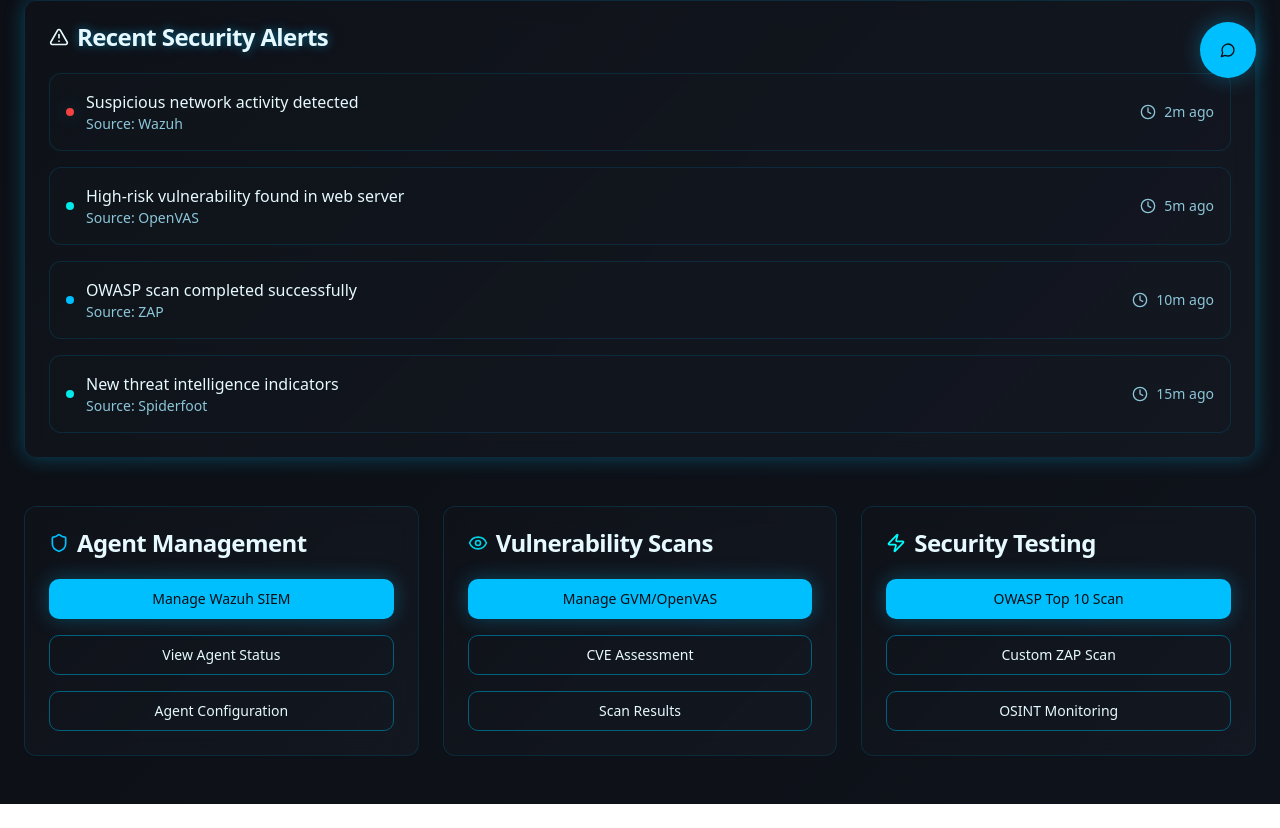
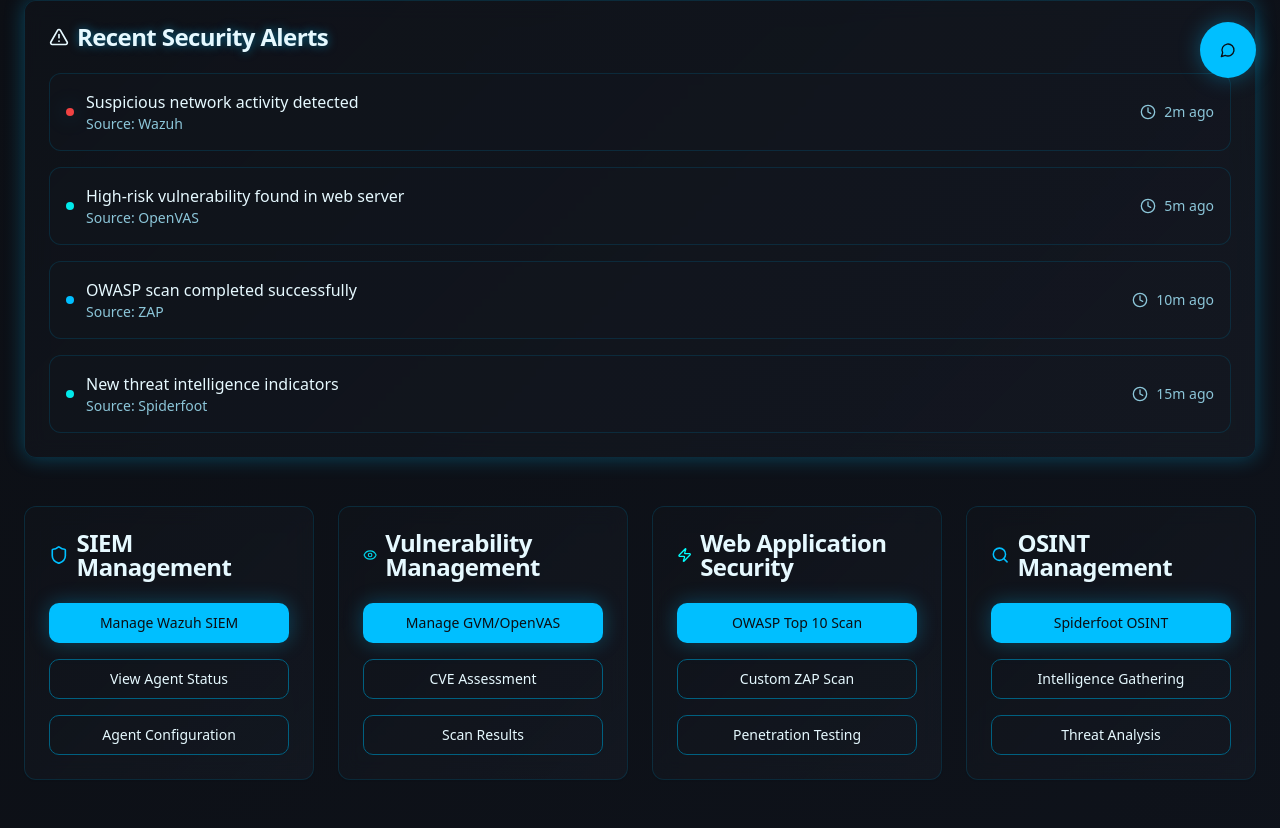
Before and after one commit to ChristianUhlander/blue-core-nexus, a React (Vite) app: page / in a window 1280 px wide. Shown: the part 698-1526 px from the top of the page. Before the commit the page ends 1502 px from the top, so only its background shows below. Built offline with nearby package versions, Linux system fonts and the light colour scheme.

Commit message:
Refactor menu and add OSINT
Remade the menu with the same style and moved it. Added a new section for OSINT Management with Spiderfoot integration.

```diff
--- a/src/components/SecurityDashboard.tsx
+++ b/src/components/SecurityDashboard.tsx
@@ -182,13 +182,13 @@ const SecurityDashboard = () => {
           </CardContent>
         </Card>
 
-        {/* Quick Actions */}
-        <div className="grid grid-cols-1 md:grid-cols-3 gap-6">
+        {/* Security Management Console */}
+        <div className="grid grid-cols-1 md:grid-cols-2 xl:grid-cols-4 gap-6">
           <Card className="gradient-card glow-hover">
             <CardHeader>
               <CardTitle className="flex items-center gap-2">
                 <Shield className="h-5 w-5 text-primary" />
-                Agent Management
+                SIEM Management
               </CardTitle>
             </CardHeader>
             <CardContent className="space-y-4">
@@ -212,7 +212,7 @@ const SecurityDashboard = () => {
             <CardHeader>
               <CardTitle className="flex items-center gap-2">
                 <Eye className="h-5 w-5 text-secondary" />
-                Vulnerability Scans
+                Vulnerability Management
               </CardTitle>
             </CardHeader>
             <CardContent className="space-y-4">
@@ -236,7 +236,7 @@ const SecurityDashboard = () => {
             <CardHeader>
               <CardTitle className="flex items-center gap-2">
                 <Zap className="h-5 w-5 text-accent" />
-                Security Testing
+                Web Application Security
               </CardTitle>
             </CardHeader>
             <CardContent className="space-y-4">
@@ -247,7 +247,27 @@ const SecurityDashboard = () => {
                 Custom ZAP Scan
               </Button>
               <Button className="w-full" variant="outline">
-                OSINT Monitoring
+                Penetration Testing
+              </Button>
+            </CardContent>
+          </Card>
+
+          <Card className="gradient-card glow-hover">
+            <CardHeader>
+              <CardTitle className="flex items-center gap-2">
+                <Search className="h-5 w-5 text-primary" />
+                OSINT Management
+              </CardTitle>
+            </CardHeader>
+            <CardContent className="space-y-4">
+              <Button className="w-full glow-hover" variant="default">
+                Spiderfoot OSINT
+              </Button>
+              <Button className="w-full" variant="outline">
+                Intelligence Gathering
+              </Button>
+              <Button className="w-full" variant="outline">
+                Threat Analysis
               </Button>
             </CardContent>
           </Card>
```
